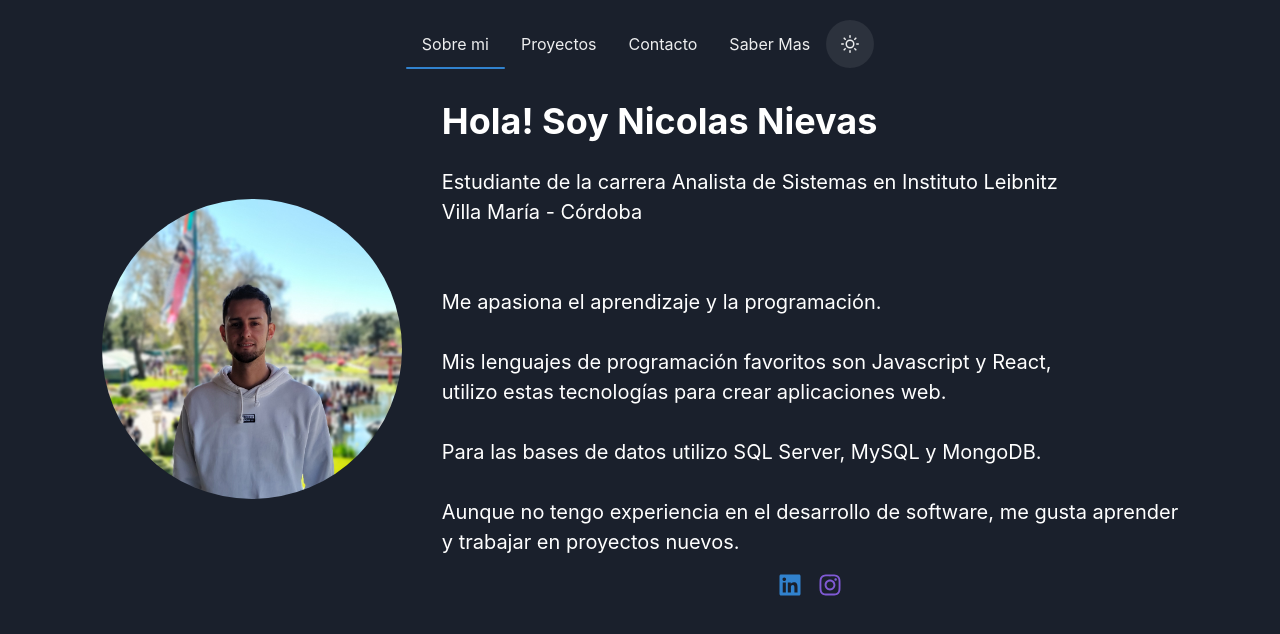
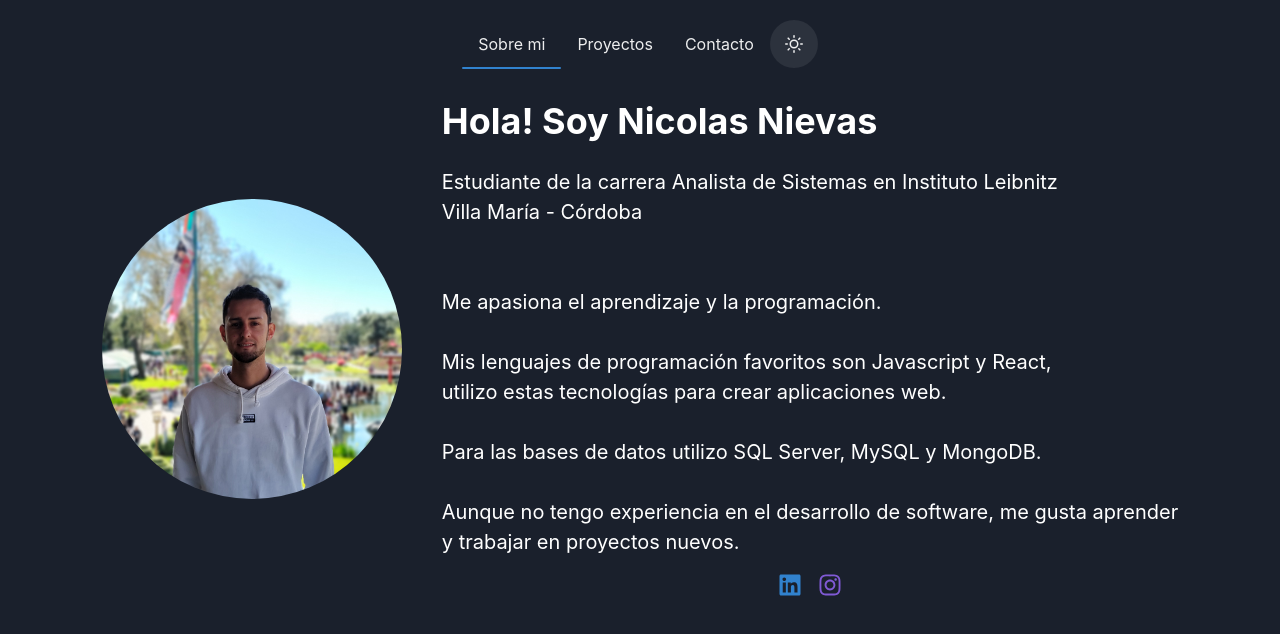
Before and after one commit to nicoonievas/PortfolioNievasNicolas, a React (Create React App) app: page / in a window 1280 px wide. Shown: the top 634 px of the page. Built offline with nearby package versions, Linux system fonts and the light colour scheme; no server answers; the HTML template or start-up script is replaced by a standard one.

Commit message:
sin saber mas

```diff
--- a/src/components/header/header.js
+++ b/src/components/header/header.js
@@ -12,7 +12,6 @@ const Header = () => {
         <Tab>Sobre mi</Tab>
         <Tab>Proyectos</Tab>
         <Tab>Contacto</Tab>
-        <Tab>Saber Mas</Tab>
         <ToggleColorMode />
       </TabList>
       <TabIndicator mt='-1.5px' height='2px' bg='blue.500' borderRadius='1px' />
```
